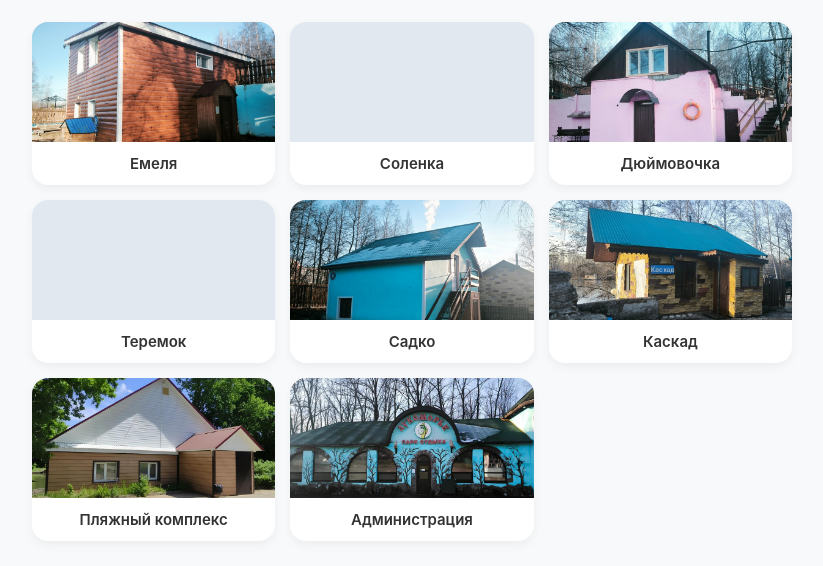
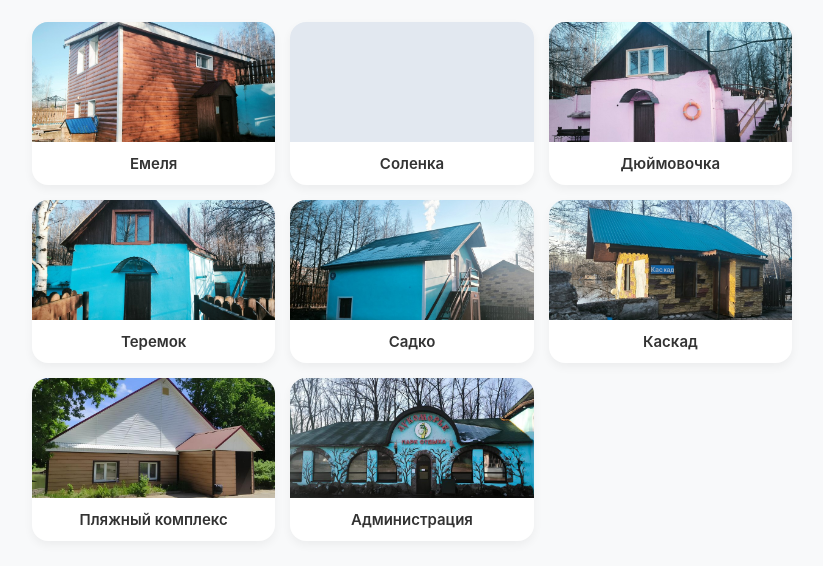
Before and after one commit to Gizich/Lukomorie-map.github.io, a plain HTML site: page index.html in a window 1280 px wide. Shown: the part 74-640 px from the top of the page, without its empty margins (228-1051 px from the left). Drawn offline with Linux system fonts and the light colour scheme.

Commit message:
Update index.html

```diff
--- a/index.html
+++ b/index.html
@@ -201,7 +201,7 @@
             { name: "Емеля", id: "house_Emelia", route: "route_house_Emelia", img: "images/image_Emelia.jpg" },
             { name: "Соленка", id: "house_Solenka", route: "route_house_Solenka", img: "images/solenka.jpg" },
             { name: "Дюймовочка", id: "house_Duimovochka", route: "route_house_Duimovochka", img: "images/image_Duimovochka.jpg" },
-            { name: "Теремок", id: "house_Teremok", route: "route_house_Teremok", img: "images/images/image_Teremok.jpg" },
+            { name: "Теремок", id: "house_Teremok", route: "route_house_Teremok", img: "images/image_Teremok.jpg" },
             { name: "Садко", id: "house_Sadko", route: "route_house_Sadko", img: "images/image_Sadko.jpg" },
             { name: "Каскад", id: "house_Kaskad", route: "route_house_Kaskad", img: "images/image_Kaskad.jpg" },
             { name: "Пляжный комплекс", id: "house_Plagnii_Kompleks", route: "route_house_Plagnii_Kompleks", img: "images/image_Shater.jpg" },
```
